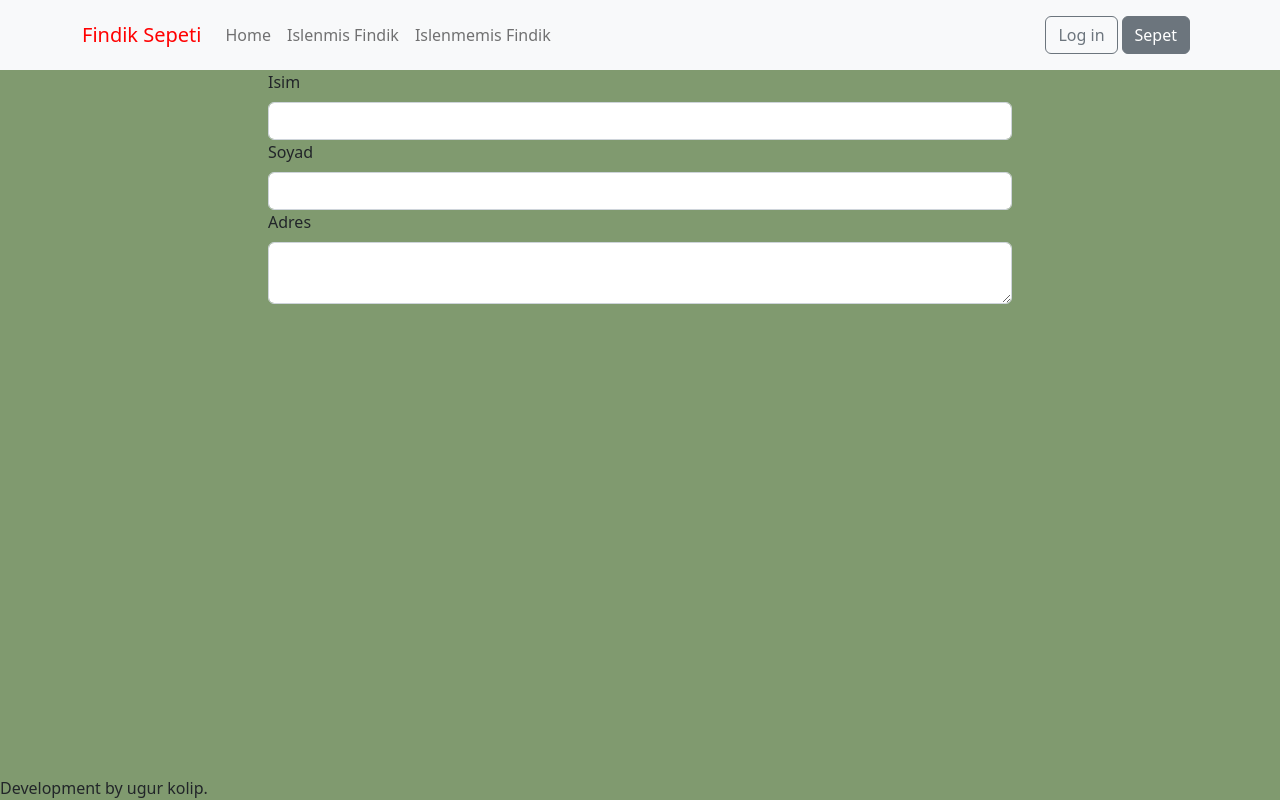
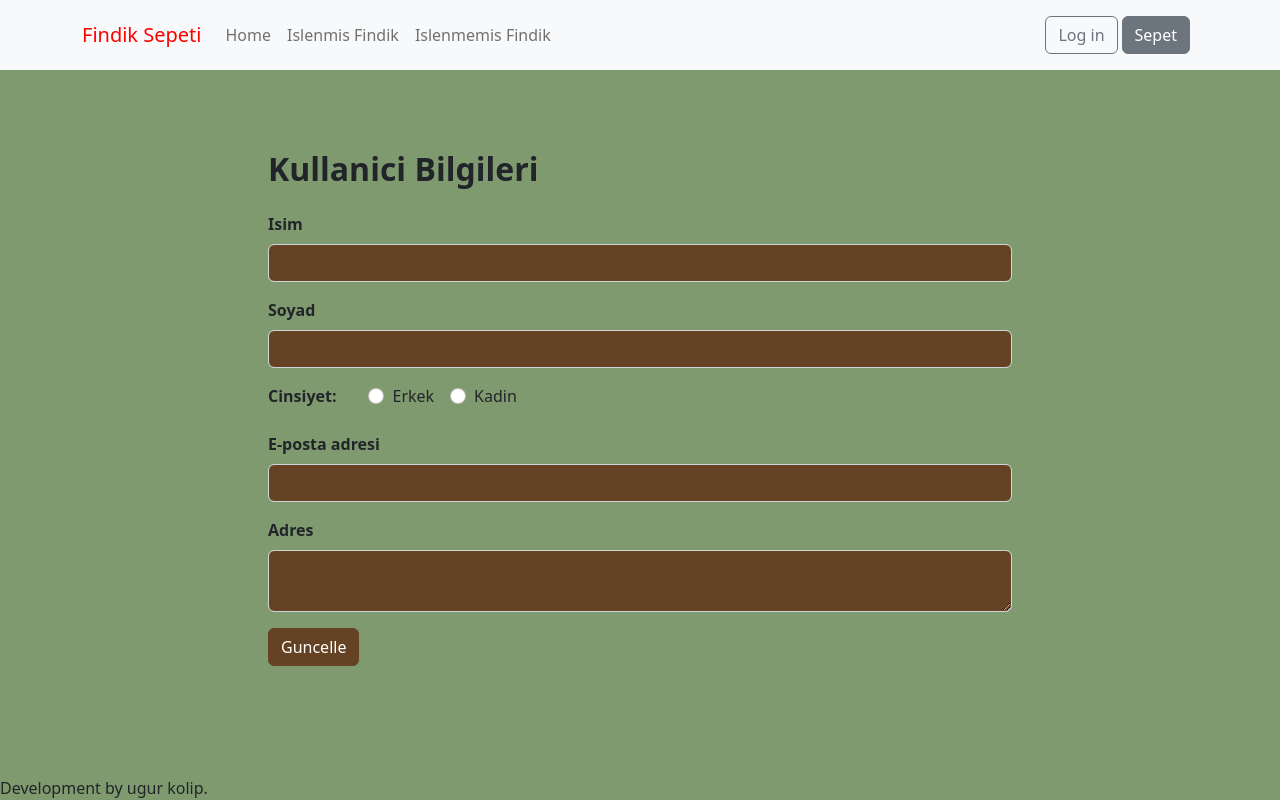
Before and after one commit to kugur/findik-sepeti-client, a React (Create React App) app: page /user in a window 1280 px wide. Built offline with nearby package versions, Linux system fonts and the light colour scheme.

Commit message:
Finished detail page.

```diff
--- a/src/assets/scss/abstracts/_variables.scss
+++ b/src/assets/scss/abstracts/_variables.scss
@@ -4,6 +4,7 @@ $secondary: rgb(128, 154, 111);
 $thirdary: rgb(204, 156, 117);
 $fourdary: rgb(213, 216, 181);
 $font-color: rgb(102 66 36);
+$card-color: rgb(90 114 75);
 
 @use  "../../../../node_modules/bootstrap/scss/bootstrap.scss" with (
     $primary: $primary,
--- a/src/assets/scss/components/_custom-card.scss
+++ b/src/assets/scss/components/_custom-card.scss
@@ -1,3 +1,5 @@
+@use "/src/assets/scss/abstracts/variables" as variables;
+
 .findikCard {
     width: '18rem';
     box-shadow: rgba(0, 0, 0, 0.25) 0px 14px 28px, rgba(0, 0, 0, 0.22) 0px 10px 10px;
@@ -6,7 +8,7 @@
 }
 
 .card {
-    background-color: rgb(128, 154, 111);
+    background-color: variables.$card-color;
     // user-select: none; // this sets the element unselectable, unlike texts
     // cursor: pointer; // changes the client's cursor
 
--- a/src/assets/scss/pages/_customerAccount.scss
+++ b/src/assets/scss/pages/_customerAccount.scss
@@ -5,15 +5,36 @@
     display: flex;
     flex-direction: column;
     justify-content: space-between;
-    background-color:  variables.$secondary;
+    background-color: variables.$secondary;
 
-    .customerCointainer {
+    .customerContainer {
         height: 100%;
         max-width: 60%;
+        margin-top: 5em;
 
+        .customerTitle {
+            font-weight: 600;
+        }
 
-        .userInput {
+        .customerGroup {
             margin-block: 1em;
+
+            label {
+                font-weight: 600;
+            }
+
+            .inputArea,
+            input:-webkit-autofill,
+            input:indeterminate  {
+                background-color: variables.$primary !important;
+                color: white;
+                transition: background-color 500000s ease-in-out 0s,  color 500000s ease-in-out 0s;
+            }
+        }
+
+        .genderLabel {
+            margin-right: 2em;
+            font-weight: 600;
         }
     }
 }
--- a/src/assets/scss/pages/_dashboard.scss
+++ b/src/assets/scss/pages/_dashboard.scss
@@ -1,5 +1,6 @@
 @use  "../../../../node_modules/bootstrap/scss/bootstrap.scss"  as bootstrap;
 @use "../layout/header";
+@use "/src/assets/scss/abstracts/variables" as variables;
 
 $base-color: #c6538c;
 
@@ -8,6 +9,10 @@ $base-color: #c6538c;
    .navbar-brand {
        color:red;
    }
+}
+
+.dashboardSection {
+    background-color: variables.$secondary;
 }
 
 header {
--- a/src/assets/scss/style.scss
+++ b/src/assets/scss/style.scss
@@ -1,4 +1,5 @@
 // @use 'abstracts/variables';
+@use "abstracts/variables";
 @use 'pages/app';
 @use 'pages/detail';
 @use 'pages/dashboard';
--- a/src/features/customerAccount/customerAccount.jsx
+++ b/src/features/customerAccount/customerAccount.jsx
@@ -1,26 +1,45 @@
 import { TopNavigation } from "components/topNavigationBar";
 import { Footer } from "layouts/Footer";
 import { Fragment, React } from "react";
-import { Container, Form } from "react-bootstrap";
+import { Button, Container, Form } from "react-bootstrap";
 
 export const CustomerAccount = (params) => {
     return (
         <Fragment>
             <div className="customerAccount">
                 <TopNavigation></TopNavigation>
-                <Container className="customerCointainer">
-                    <Form.Group classsName="userInput" controlId="name">
+                <Container className="customerContainer">
+                    <h2 className="customerTitle">Kullanici Bilgileri</h2>
+                    <Form>
+                        <fieldset>
+                            <Form.Group className="customerGroup" controlId="name">
                                 <Form.Label>Isim</Form.Label>
-                        <Form.Control type="text"></Form.Control>
+                                <Form.Control type="text" className="inputArea"></Form.Control>
                             </Form.Group>
-                    <Form.Group  classsName="userInput" controlId="lastName">
+                            <Form.Group className="customerGroup" controlId="lastName">
                                 <Form.Label>Soyad</Form.Label>
-                        <Form.Control type="text"></Form.Control>
+                                <Form.Control type="text" className="inputArea"></Form.Control>
                             </Form.Group>
-                    <Form.Group classsName="userInput" controlId="address">
+
+                            <div key="inline-checkbox">
+                                <Form.Label className="genderLabel">Cinsiyet: </Form.Label>
+                                <Form.Check inline name="gender" type="radio" id="male" label="Erkek"></Form.Check>
+                                <Form.Check inline name="gender" type="radio" id="female" label="Kadin"></Form.Check>
+                            </div>
+
+                            <Form.Group className="customerGroup" controlId="email">
+                                <Form.Label>E-posta adresi</Form.Label>
+                                <Form.Control type="email" className="inputArea"></Form.Control>
+                            </Form.Group>
+
+                            <Form.Group className="customerGroup" controlId="address">
                                 <Form.Label>Adres</Form.Label>
-                        <Form.Control as="textarea" row={3}></Form.Control>
+                                <Form.Control as="textarea" row={3} className="inputArea"></Form.Control>
                             </Form.Group>
+
+                        </fieldset>
+                        <Button type="submint">Guncelle</Button>
+                    </Form>
                 </Container>
                 <Footer></Footer>
             </div>
```
Also changed, not shown: src/assets/scss/style.css, 1 other file (tests, documents, lock files or other folders). Lines whose indentation alone changed are shown as unchanged.
